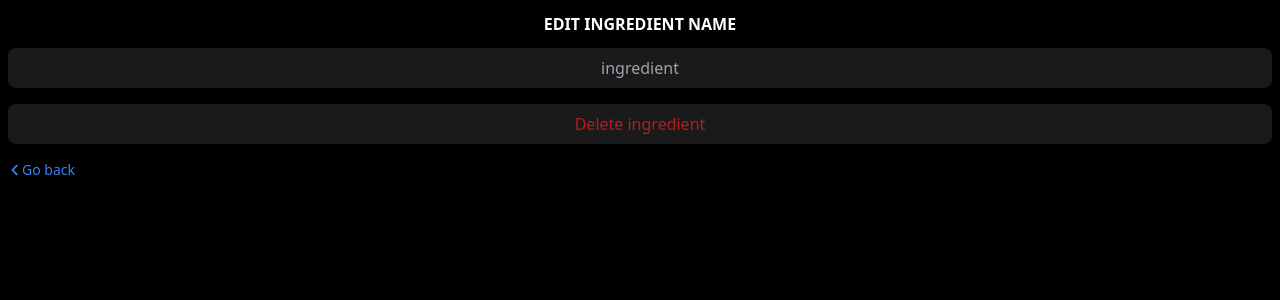
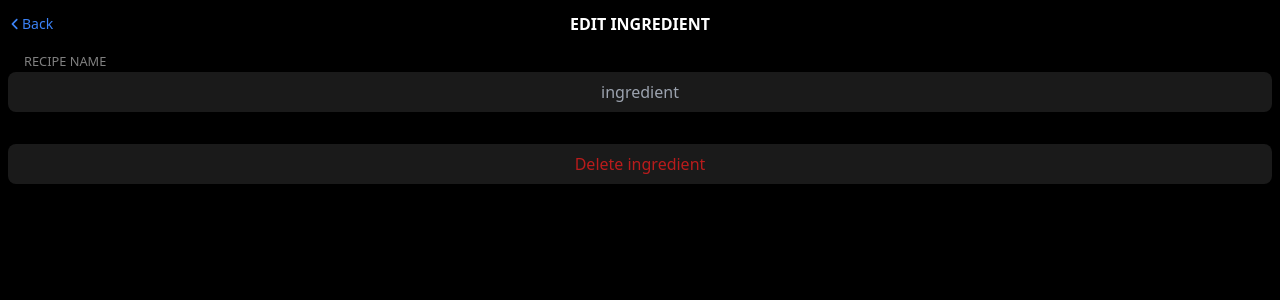
Before and after one commit to Hook-88/shopping-list, a React (Vite) app: page /recipes/1/edit/ingredients/1 in a window 1280 px wide. Shown: the top 300 px of the page. Built offline with nearby package versions, Linux system fonts and the light colour scheme; no server answers; the database is empty.

Commit message:
refactor code

```diff
--- a/src/pages/EditIngredientPage.jsx
+++ b/src/pages/EditIngredientPage.jsx
@@ -80,12 +80,18 @@ export default function EditIngredientPage() {
     return (
         <>
             <PageHeader>
+                <GoBackLink to="./../.."
+                >
+                    Back
+                </GoBackLink>
                 <PageTitle>
-                    EDIT INGREDIENT NAME
+                    EDIT INGREDIENT
                 </PageTitle>
             </PageHeader>
 
             <PageMain>
+                <div>
+                    <small className="ml-4 text-white/50">RECIPE NAME</small>
                     <Form
                         className="grid gap-4"
                         onSubmit={handleSubmit}
@@ -104,15 +110,14 @@ export default function EditIngredientPage() {
                             <FaCheck className="text-green-700"/>
                         </PageButton> */}
                     </Form>
+                </div>
 
                 <PageButton
-                    className="justify-center text-red-700"
+                    className="justify-center text-red-700 mt-4"
                     onClick={openDialog}
                 >
                     Delete ingredient
                 </PageButton>
-
-                <GoBackLink to="./../..">Go back</GoBackLink>
 
             </PageMain>
 
--- a/src/pages/EditRecipeNamePage.jsx
+++ b/src/pages/EditRecipeNamePage.jsx
@@ -23,7 +23,7 @@ export default function EditRecipeNamePage() {
                     to="./.."
                     className="col-span-2"
                 >
-                    Edit {getFirstCharUpperCase(recipe.name)}
+                    Back
                 </GoBackLink>
                 <PageTitle className="col-span-2 col-start-3">
                     EDIT {recipe.name.toUpperCase()}
@@ -31,10 +31,13 @@ export default function EditRecipeNamePage() {
             </PageHeader>
 
             <PageMain>
+                <div>
+                <small className="ml-4 text-white/50">RECIPE NAME</small>
                 <ChangeItemForm
                     initialValue={getFirstCharUpperCase(recipe.name)}
                     onSubmit={setRecipeName}
                 />
+                </div>
 
             </PageMain>
         </>
--- a/src/pages/EditRecipePage.jsx
+++ b/src/pages/EditRecipePage.jsx
@@ -47,7 +47,7 @@ export default function EditRecipePage() {
                 <GoBackLink to="./..">
                     {getFirstCharUpperCase(recipe.name)}
                 </GoBackLink>
-                <PageTitle>EDIT {recipe.name.toUpperCase()}</PageTitle>
+                <PageTitle>EDIT RECIPE</PageTitle>
 
                 <button
                     className="flex items-center justify-end pr-4"
@@ -65,6 +65,8 @@ export default function EditRecipePage() {
 
                 <div>
                     <small className="ml-4 text-white/50">INGREDIENTS</small>
+                    {
+                        recipe.ingredients.length > 0 &&
                         <List className="mb-4">
                             {
                                 recipe.ingredients.map((ingredient, index, arr) => {
@@ -91,6 +93,7 @@ export default function EditRecipePage() {
                                 })
                             }
                         </List>
+                    }
 
                     { onAddItem && <AddItemForm onSubmit={addIngredient} /> }
 
--- a/src/pages/RecipePage.jsx
+++ b/src/pages/RecipePage.jsx
@@ -92,7 +92,7 @@ export default function RecipePage() {
             </PageHeader>
 
             <PageMain className="">
-                <div className="grid">
+                <div>
                     <small className="ml-4 text-white/50">INGREDIENTS</small>
                     <List className="mb-4">
                         {
@@ -124,7 +124,7 @@ export default function RecipePage() {
                     </List>
 
                     <PageButton
-                        className={!recipeLocal.ingredients.every(ingredient => ingredient.selected === true) ? "font-bold" : ""}
+                        className={!recipeLocal.ingredients.every(ingredient => ingredient.selected === true) ? "w-full font-bold" : "w-full"}
                         onClick={() => selectAll(!recipeLocal.ingredients.every(ingredient => ingredient.selected === true))}
                     >
                         {
@@ -142,7 +142,7 @@ export default function RecipePage() {
 
                     <PageButton
                         onClick={openDialog}
-                        className="disabled:text-white/30 mt-4"
+                        className="disabled:text-white/30 mt-4 w-full"
                         disabled={recipeLocal.ingredients.every(ingredients => ingredients.selected === false)}
                     >
                         Add selection to shopping list
--- a/src/pages/RecipesPage.jsx
+++ b/src/pages/RecipesPage.jsx
@@ -6,7 +6,7 @@ import { addDoc, collection, onSnapshot } from "firebase/firestore"
 import { db } from "../firebase/firebase"
 import List from "../components/List"
 import ListItem from "../components/ListItem"
-import { Link } from "react-router-dom"
+import { Link, useNavigate } from "react-router-dom"
 import getFirstCharUpperCase from "../utility/getFirstCharUpperCase"
 import { FaAngleRight, FaPlus, FaCheck, FaAngleLeft } from "react-icons/fa6"
 import AddItemForm from "../components/AddItemForm"
@@ -16,6 +16,7 @@ import GoBackLink from "../components/GoBackLink"
 export default function RecipesPage() {
     const [recipes, setRecipes] = useState([])
     const [onAddItem, setOnAddItem] = useState(false)
+    const navigate = useNavigate()
 
     function toggleOnAddItem() {
         setOnAddItem(prevOnAddItem => !prevOnAddItem)
@@ -37,7 +38,8 @@ export default function RecipesPage() {
             name: recipeName.toLowerCase(),
             ingredients: []
         }
-        await addDoc(collection(db, "recipes"), recipeObj)
+        const docref = await addDoc(collection(db, "recipes"), recipeObj)
+        navigate(`${docref.id}/edit`)
 
     }
 
```
Lines whose indentation alone changed are shown as unchanged.
